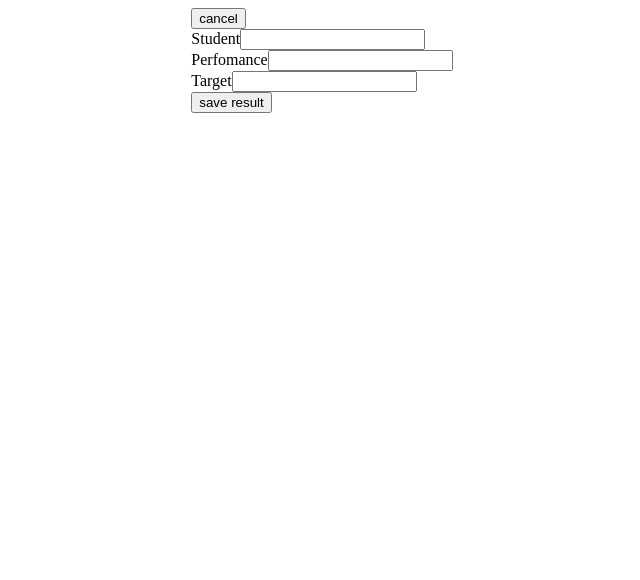
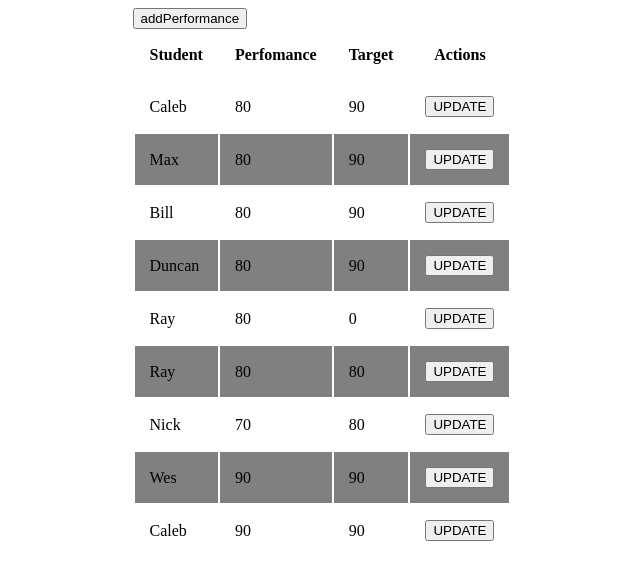
Before and after one commit to Muthiira/PhaseII-project, a React (Create React App) app: page / in a window 1280 px wide. Shown: the top 580 px of the page, without its empty margins (318-958 px from the left). Built offline with nearby package versions, Linux system fonts and the light colour scheme; data requests are answered from the project's data file.

Commit message:
if statement

```diff
--- a/db.json
+++ b/db.json
@@ -47,6 +47,12 @@
       "Performance": "90",
       "Target": "90",
       "id": 8
+    },
+    {
+      "Student": "Caleb",
+      "Performance": "90",
+      "Target": 90,
+      "id": 9
     }
   ]
 }
--- a/src/component/AddPerformance.js
+++ b/src/component/AddPerformance.js
@@ -1,5 +1,5 @@
 import React, {useState} from "react"
-import { post } from "./crud";
+import { post, patch } from "./crud";
 
 export default function AddPerformance ({onSaved, defaultData}){
 
@@ -25,11 +25,19 @@ const [saving, setSaving] = useState(false)
 	function addResult(event){
 		event.preventDefault();
 		setSaving(true)
+// if default is not defined just update,if not defined create
+		if(defaultData){
+			patch(formData).then((updatedPerformance) => {
+			setSaving(false);
+			onSaved(updatedPerformance);
+			console.log(updatedPerformance);
+			})
+		}else{
 		post(formData).then(newResult =>{
 			setSaving(false);
 			onSaved(newResult);
 			console.log(newResult);
-		});
+		});}
 	}
 
 	return <form onSubmit={addResult}>
--- a/src/component/App.js
+++ b/src/component/App.js
@@ -5,7 +5,7 @@ import { collect } from "./crud";
 
 
 function App() {
-	const [addingPerformance, setAddingPerformance] = useState([]);
+	const [addingPerformance, setAddingPerformance] = useState(false);
 	const [studentsResult, setStudentsResult] = useState([]);
 	const [newUpdate, setNewUpdate] = useState();
 
```
Also changed, not shown: src/component/crud.js (line endings or trailing spaces).
